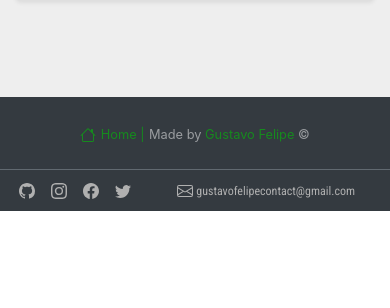
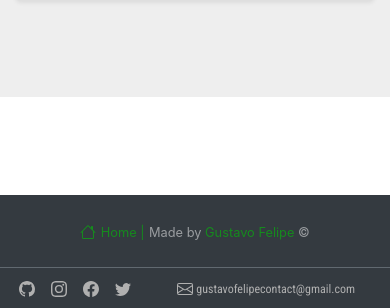
Before and after one commit to gusttavofelipe/publi-job, a Django app: template user/templates/user/profile.html in a window 390 px wide. Shown: the part 1064-1372 px from the top of the page. Before the commit the page ends 1275 px from the top, so only its background shows below. Run offline with Django 4.2, Linux system fonts and the light colour scheme; the template is opened without the code that fills it, so the values that code supplies are empty; some libraries are stand-ins or nearby versions.

Commit message:
padronizar margem bottom e top de todas as paginas

```diff
--- a/templates/parciais/_footer.html
+++ b/templates/parciais/_footer.html
@@ -1,6 +1,6 @@
 {% load static %}
 
-<footer  class="flex-shrink-0 py-4 bg-dark text-white-50">
+<footer  class="flex-shrink-0 py-4 bg-dark text-white-50 m-footer">
     <script src="https://code.jquery.com/jquery-3.4.1.slim.min.js"
     integrity="sha384-J6qa4849blE2+poT4WnyKhv5vZF5SrPo0iEjwBvKU7imGFAV0wwj1yYfoRSJoZ+n"
     crossorigin="anonymous"></script>
--- a/templates/static/css/style.css
+++ b/templates/static/css/style.css
@@ -208,6 +208,10 @@ fieldset {
     border-radius: 3%;
 }
 
+footer{
+    margin-top: 7.5%;
+}
+
 @media only screen and (max-width: 767px) {
     .img-fluid {
         max-width: 100% !important;
@@ -267,6 +271,10 @@ fieldset {
 
     .p-dspancontainer{
         max-width: 100%;
+    }
+
+    footer{
+        margin-top: 25%;
     }
 }
 
--- a/user/templates/user/register.html
+++ b/user/templates/user/register.html
@@ -4,7 +4,7 @@
 
 {% block content %}
 <div class="container container-form">
-    <form class="p-5 mt-0 mb-5 shadow border rounded register-form" action="" method="post">
+    <form class="p-5 mt-0 shadow border rounded register-form" action="" method="post">
         <fieldset class="form-group border rounded">
             <legend class="p-0 m-0 font-weight-bold text-success register-legend">User Registration</legend>
             {%csrf_token%}
```
